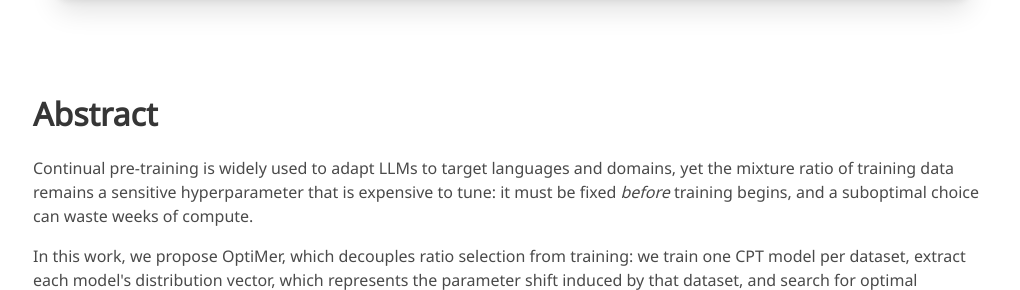
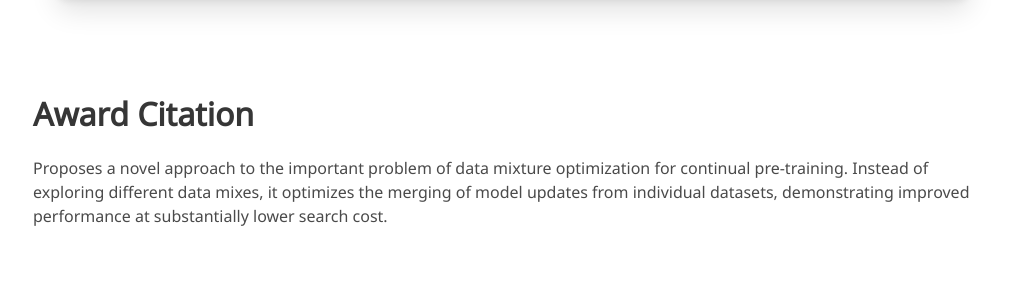
Before and after one commit to shyyhs/optimer, a plain HTML site: page docs/index.html in a window 1280 px wide. Shown: the part 1291-1581 px from the top of the page, without its empty margins (127-1147 px from the left). Drawn offline with Linux system fonts and the light colour scheme; a web font is replaced by a local one.

Commit message:
Add the award citation above the abstract

```diff
--- a/docs/index.html
+++ b/docs/index.html
@@ -80,6 +80,27 @@
         <source src="./static/videos/cover.mp4" type="video/mp4">
       </video>
     </div>
+  </div>
+</section>
+
+
+<section class="section">
+  <div class="container is-max-desktop">
+    <!-- Award Citation. -->
+    <div class="columns">
+      <div class="column">
+        <h2 class="title is-3">Award Citation</h2>
+        <div class="content">
+          <p>
+            Proposes a novel approach to the important problem of data mixture optimization for
+            continual pre-training. Instead of exploring different data mixes, it optimizes the merging
+            of model updates from individual datasets, demonstrating improved performance at
+            substantially lower search cost.
+          </p>
+        </div>
+      </div>
+    </div>
+    <!--/ Award Citation. -->
   </div>
 </section>
 
```
